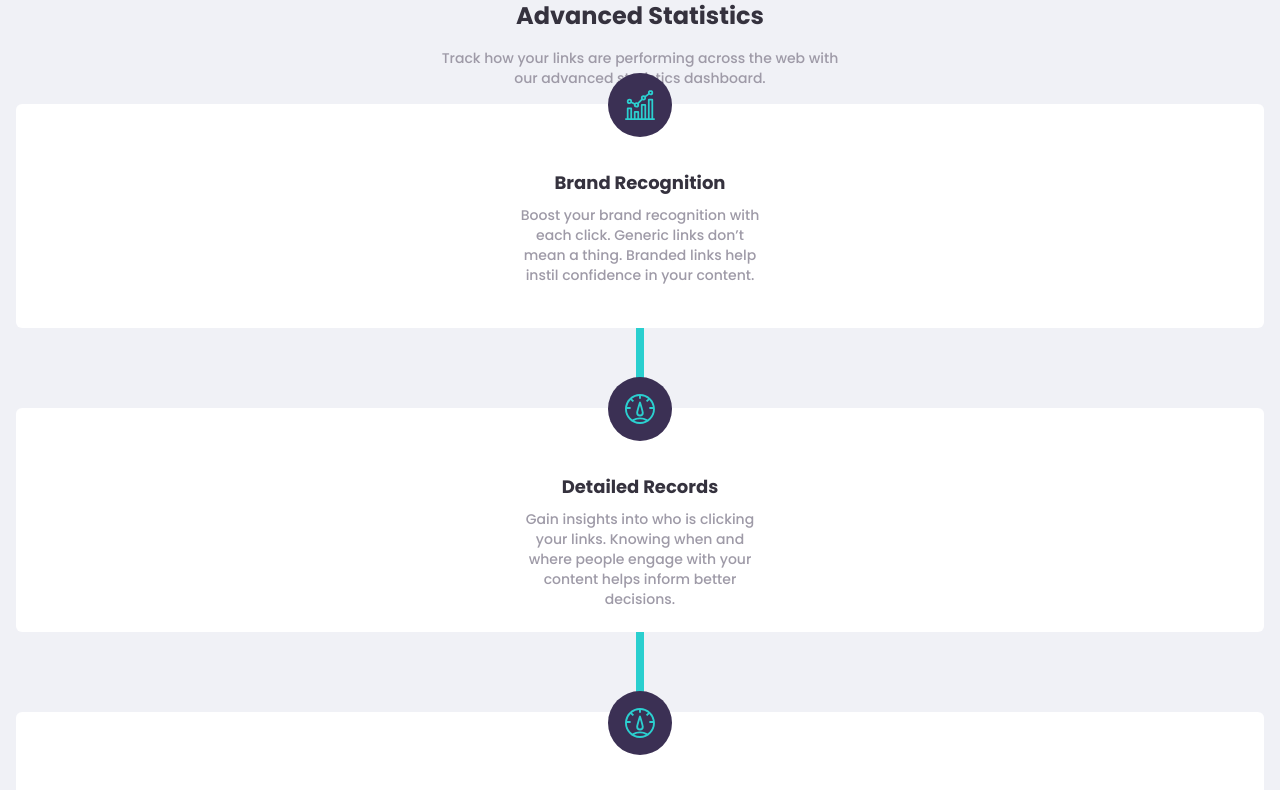
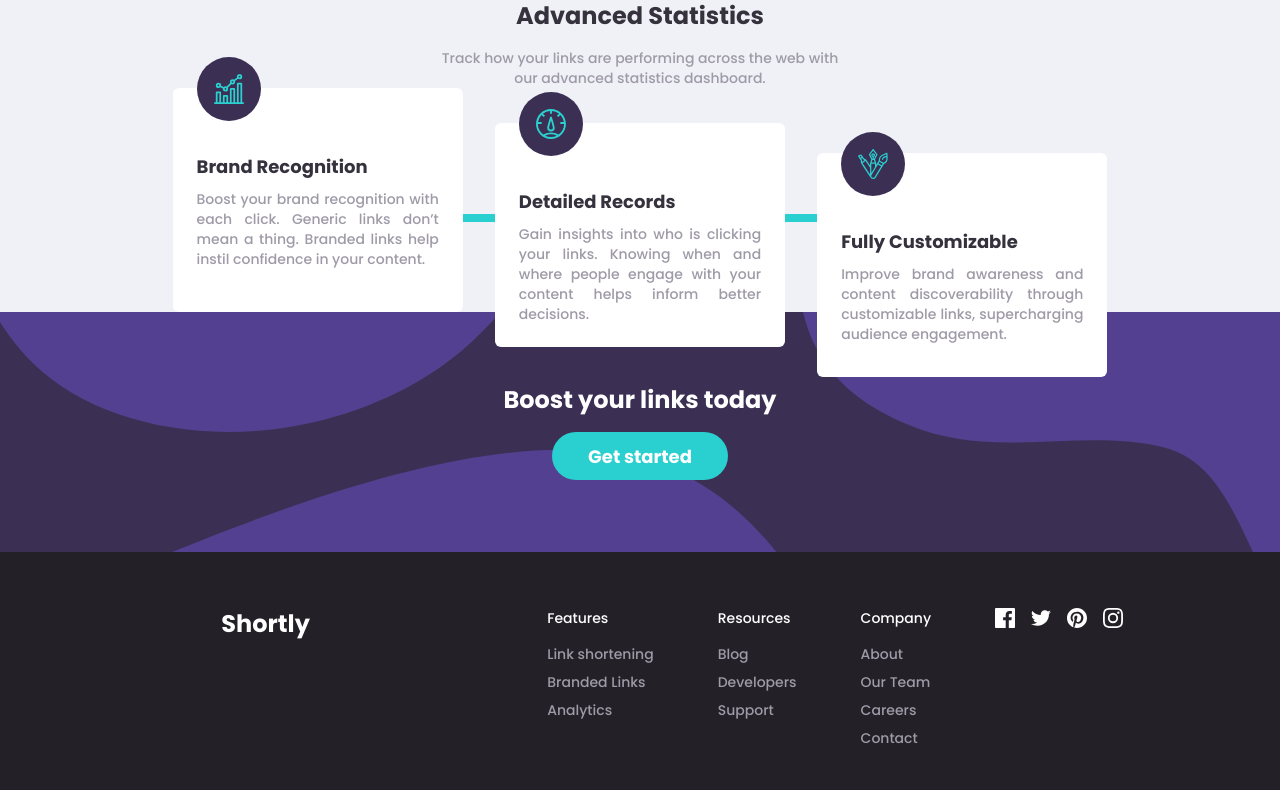
Before and after one commit to Heliandro1/url-shortening-api-master, a Next.js app: page / in a window 1280 px wide. Shown: the top 790 px of the page. Built offline with nearby package versions, Linux system fonts and the light colour scheme.

Commit message:
feat: adding saved link component and saved link interface

```diff
--- a/src/app/components/CardsSection/index.tsx
+++ b/src/app/components/CardsSection/index.tsx
@@ -2,8 +2,8 @@ import Image from "next/image";
 
 export const CardsSection = () => {
 	return (
-		<section className="w-full flex flex-col items-center justify-center px-4 my-4">
-			<div className="bg-white rounded-md flex flex-col items-center justify-center h-56 px-4 w-full">
+		<section className="w-full flex flex-col items-center justify-center px-4 lg:flex-row">
+			<div className="bg-white rounded-md flex flex-col items-center justify-center h-56 px-4 w-full lg:items-start lg:px-6 lg:w-fit">
 				<div className="bg-custom-dark-violet w-16 h-16 rounded-[50%] flex items-center justify-center mt-[-75px] mb-8">
 					<Image
 						src="/images/icon-brand-recognition.svg"
@@ -12,19 +12,19 @@ export const CardsSection = () => {
 						height={30}
 					/>
 				</div>
-				<div className="flex flex-col items-center justify-center gap-2">
+				<div className="flex flex-col items-center justify-center gap-2 lg:items-start">
 					<h1 className="text-lg text-custom-very-dark-blue font-bold">
 						Brand Recognition
 					</h1>
-					<p className="text-sm text-custom-grayish-violet text-center w-[27ch]">
+					<p className="text-sm text-custom-grayish-violet text-center w-[27ch] lg:text-justify">
 						Boost your brand recognition with each click. Generic
 						links don’t mean a thing. Branded links help instil
 						confidence in your content.
 					</p>
 				</div>
 			</div>
-			<div className="h-20 bg-custom-cyan w-2" />
-			<div className="bg-white rounded-md flex flex-col items-center justify-center h-56 px-4 w-full">
+			<div className="h-20 bg-custom-cyan w-2 lg:h-2 lg:w-8 lg:mb-[-35px]" />
+			<div className="bg-white rounded-md flex flex-col items-center justify-center h-56 px-4 w-full lg:items-start lg:px-6 lg:w-fit lg:mb-[-70px]">
 				<div className="bg-custom-dark-violet w-16 h-16 rounded-[50%] flex items-center justify-center mt-[-55px] mb-8">
 					<Image
 						src="/images/icon-detailed-records.svg"
@@ -33,32 +33,32 @@ export const CardsSection = () => {
 						height={30}
 					/>
 				</div>
-				<div className="flex flex-col items-center justify-center gap-2">
+				<div className="flex flex-col items-center justify-center gap-2 lg:items-start">
 					<h1 className="text-lg text-custom-very-dark-blue font-bold">
 						Detailed Records
 					</h1>
-					<p className="text-sm text-custom-grayish-violet text-center w-[27ch]">
+					<p className="text-sm text-custom-grayish-violet text-center w-[27ch] lg:text-justify">
 						Gain insights into who is clicking your links. Knowing
 						when and where people engage with your content helps
 						inform better decisions.
 					</p>
 				</div>
 			</div>
-			<div className="h-20 bg-custom-cyan w-2" />
-			<div className="bg-white rounded-md flex flex-col items-center justify-center h-56 px-4 w-full">
+			<div className="h-16 bg-custom-cyan w-2 lg:h-2 lg:w-8 lg:mb-[-35px]" />
+			<div className="bg-white rounded-md flex flex-col items-center justify-center h-56 px-4 w-full lg:items-start lg:px-6 lg:w-fit lg:mb-[-130px]">
 				<div className="bg-custom-dark-violet w-16 h-16 rounded-[50%] flex items-center justify-center mt-[-55px] mb-8">
 					<Image
-						src="/images/icon-detailed-records.svg"
+						src="/images/icon-fully-customizable.svg"
 						alt="Detailed Records"
 						width={30}
 						height={30}
 					/>
 				</div>
-				<div className="flex flex-col items-center justify-center gap-2">
+				<div className="flex flex-col items-center justify-center gap-2 lg:items-start">
 					<h1 className="text-lg text-custom-very-dark-blue font-bold">
 						Fully Customizable
 					</h1>
-					<p className="text-sm text-custom-grayish-violet text-center w-[27ch]">
+					<p className="text-sm text-custom-grayish-violet text-center w-[27ch] lg:text-justify">
 						Improve brand awareness and content discoverability
 						through customizable links, supercharging audience
 						engagement.
--- /dev/null
+++ b/src/app/components/SavedLink/index.tsx
@@ -0,0 +1,10 @@
+
+export const SavedLink = () => {
+  return (
+	<div>
+		<div>
+			<p></p>
+		</div>
+	</div>
+  )
+}
--- a/src/app/components/footer/index.jsx
+++ b/src/app/components/footer/index.jsx
@@ -11,13 +11,19 @@ export const Footer = () => {
 				<h1 className="text-sm">Features</h1>
 				<ul className="text-sm text-custom-grayish-violet text-center flex flex-col gap-2 md:items-start">
 					<li>
-						<Link href="#">Link shortening</Link>
+						<Link href="#" className="hover:text-custom-cyan">
+							Link shortening
+						</Link>
 					</li>
 					<li>
-						<Link href="#">Branded Links</Link>
+						<Link href="#" className="hover:text-custom-cyan">
+							Branded Links
+						</Link>
 					</li>
 					<li>
-						<Link href="#">Analytics</Link>
+						<Link href="#" className="hover:text-custom-cyan">
+							Analytics
+						</Link>
 					</li>
 				</ul>
 			</nav>
@@ -25,13 +31,19 @@ export const Footer = () => {
 				<h1 className="text-sm">Resources</h1>
 				<ul className="text-sm text-custom-grayish-violet text-center flex flex-col gap-2 md:items-start">
 					<li>
-						<Link href="#">Blog</Link>
+						<Link href="#" className="hover:text-custom-cyan">
+							Blog
+						</Link>
 					</li>
 					<li>
-						<Link href="#">Developers</Link>
+						<Link href="#" className="hover:text-custom-cyan">
+							Developers
+						</Link>
 					</li>
 					<li>
-						<Link href="#">Support</Link>
+						<Link href="#" className="hover:text-custom-cyan">
+							Support
+						</Link>
 					</li>
 				</ul>
 			</nav>
@@ -39,16 +51,24 @@ export const Footer = () => {
 				<h1 className="text-sm">Company</h1>
 				<ul className="text-sm text-custom-grayish-violet text-center flex flex-col gap-2 md:items-start">
 					<li>
-						<Link href="#">About</Link>
+						<Link href="#" className="hover:text-custom-cyan">
+							About
+						</Link>
 					</li>
 					<li>
-						<Link href="#">Our Team</Link>
+						<Link href="#" className="hover:text-custom-cyan">
+							Our Team
+						</Link>
 					</li>
 					<li>
-						<Link href="#">Careers</Link>
+						<Link href="#" className="hover:text-custom-cyan">
+							Careers
+						</Link>
 					</li>
 					<li>
-						<Link href="#">Contact</Link>
+						<Link href="#" className="hover:text-custom-cyan">
+							Contact
+						</Link>
 					</li>
 				</ul>
 			</nav>
@@ -64,6 +84,7 @@ export const Footer = () => {
 								width={20}
 								height={20}
 								alt="facebook icon"
+								className="hover:bg-custom-cyan"
 							/>
 						</a>
 					</li>
@@ -73,6 +94,7 @@ export const Footer = () => {
 							width={20}
 							height={20}
 							alt="twitter icon"
+							className="hover:bg-custom-cyan"
 						/>
 					</li>
 					<li>
@@ -81,6 +103,7 @@ export const Footer = () => {
 							width={20}
 							height={20}
 							alt="pinterest icon"
+							className="hover:bg-custom-cyan"
 						/>
 					</li>
 					<li>
@@ -90,6 +113,7 @@ export const Footer = () => {
 								width={20}
 								height={20}
 								alt="instagram icon"
+								className="hover:bg-custom-cyan"
 							/>
 						</a>
 					</li>
--- a/src/app/page.tsx
+++ b/src/app/page.tsx
@@ -2,6 +2,7 @@ import { Header } from "./components/Header";
 import { Footer } from "./components/Footer";
 import Link from "next/link";
 import { CardsSection } from "./components/CardsSection";
+import { SavedLink } from "./components/SavedLink";
 
 export default function Home() {
 	return (
@@ -17,6 +18,7 @@ export default function Home() {
 						our advanced statistics dashboard.
 					</p>
 				</section>
+				<SavedLink />
 				<CardsSection />
 				<section className="flex flex-col items-center justify-center text-white h-60 bg-blend-color-dodge bg-custom-dark-violet bg-cover bg-no-repeat bg-custom-mobile gap-4 md:bg-custom-desktop">
 					<h1 className="text-2xl font-bold">
```
Also changed, not shown: src/app/interfaces/saved-link.ts (added).
